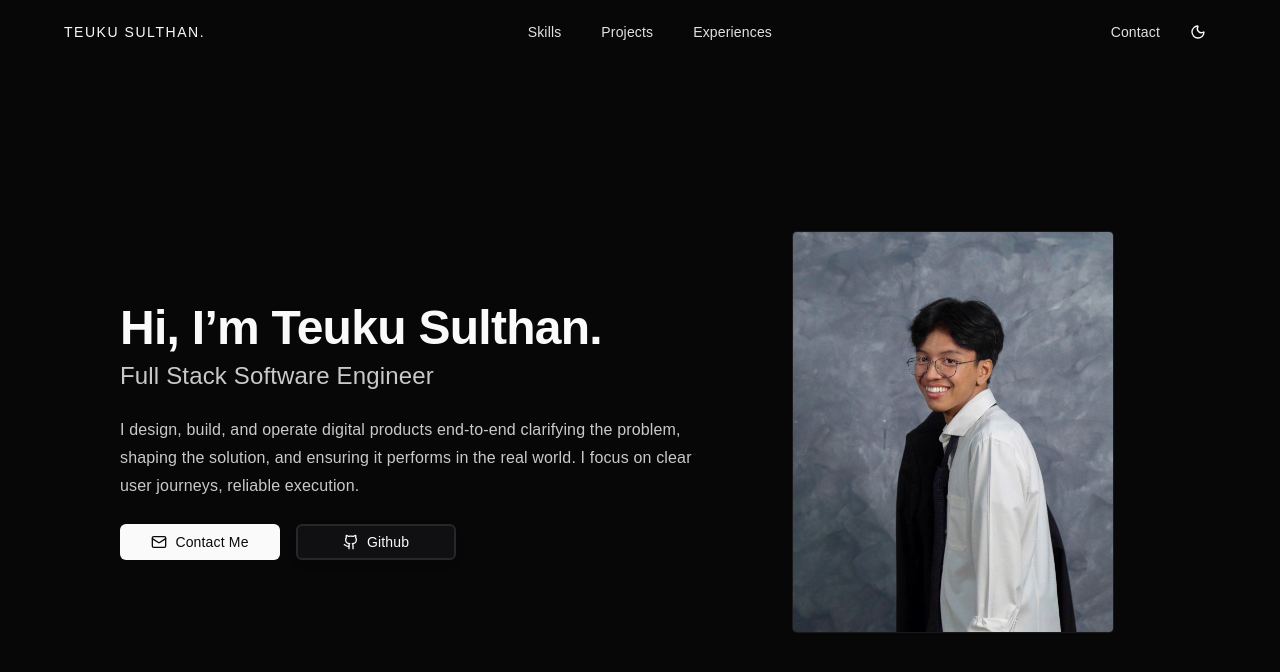
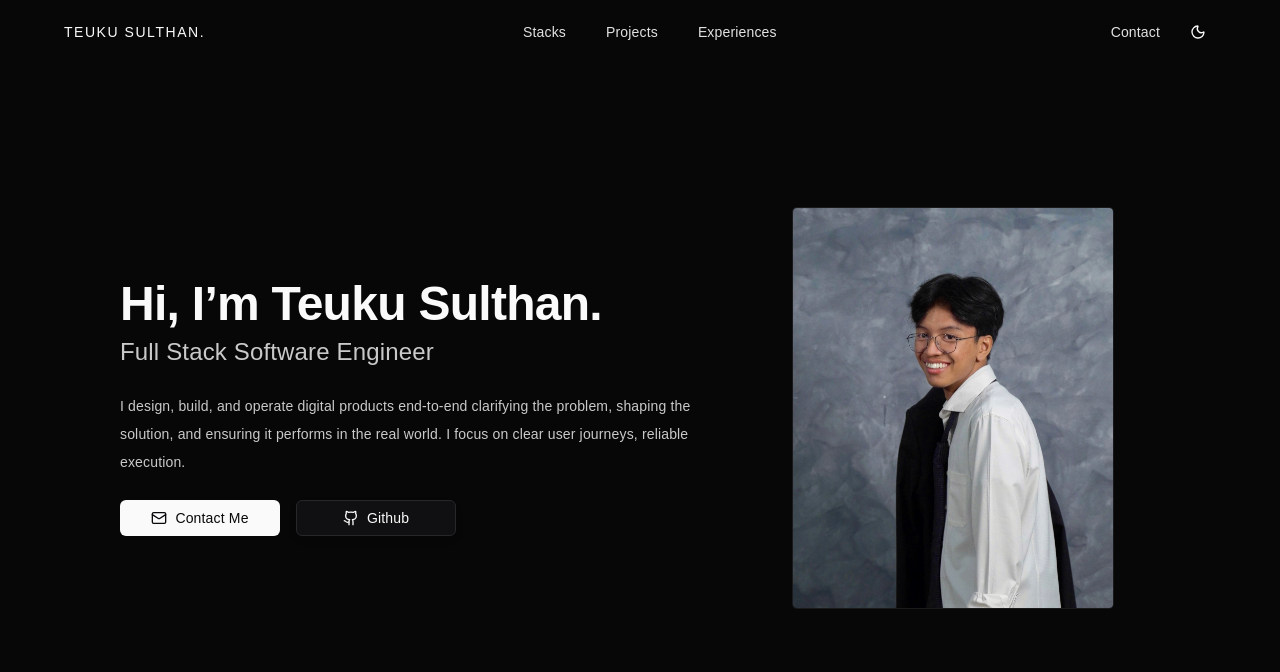
Before and after one commit to teukusulthan/personal-web, a Next.js app: page / in a window 1280 px wide. Shown: the top 672 px of the page. Built offline with nearby package versions, Linux system fonts and the light colour scheme.

Commit message:
fix: adjust responsive contents size

```diff
--- a/components/Hero.tsx
+++ b/components/Hero.tsx
@@ -6,7 +6,7 @@ import Link from "next/link";
 
 export default function Hero() {
   return (
-    <section className="h-[calc(100vh-65px)] px-10">
+    <section className="h-[calc(100vh-65px)] px-5 md:px-10 pt-20 sm:pt-0 md:pt-20">
       <div className="mx-auto flex h-full max-w-7xl items-start md:items-center pt-12 sm:pt-16 md:pt-0 px-6 sm:px-8 md:px-12 lg:px-20">
         <div className="grid w-full grid-cols-1 items-center gap-8 md:grid-cols-12">
           <div className="order-1 md:order-2 md:col-span-5">
@@ -25,13 +25,13 @@ export default function Hero() {
           </div>
 
           <div className="order-2 md:order-1 md:col-span-7 text-center md:text-left">
-            <h1 className="text-3xl font-bold tracking-tight sm:text-4xl lg:text-5xl">
+            <h1 className="text-2xl font-bold tracking-tight sm:text-4xl lg:text-5xl">
               Hi, I’m Teuku Sulthan.
             </h1>
-            <h2 className="mt-2 text-xl text-foreground/80 sm:text-2xl">
+            <h2 className="mt-2 text-md text-foreground/80 sm:text-2xl">
               Full Stack Software Engineer
             </h2>
-            <p className="mt-6 max-w-2xl text-base leading-7 text-foreground/80 sm:text-md mx-auto md:mx-0">
+            <p className="mt-6 max-w-2xl text-sm leading-7 text-foreground/80 sm:text-md mx-auto md:mx-0">
               I design, build, and operate digital products end-to-end
               clarifying the problem, shaping the solution, and ensuring it
               performs in the real world. I focus on clear user journeys,
@@ -40,7 +40,7 @@ export default function Hero() {
 
             <Button
               asChild
-              className="mt-6 w-40 mr-4 gap-2  rounded-lg font-medium"
+              className="mt-6 w-35 sm:w-40 mr-4 gap-2 rounded-lg font-medium"
             >
               <Link
                 href="mailto:teukusultanul@gmail.com"
@@ -54,7 +54,7 @@ export default function Hero() {
             <Button
               variant="outline"
               asChild
-              className="mt-6 rounded-lg border-2 border-primary w-40 mr-3 gap-2"
+              className="mt-6 rounded-lg border border-primary w-35 sm:w-40 gap-2"
             >
               <Link
                 href="https://github.com/teukusulthan"
--- a/components/Navbar.tsx
+++ b/components/Navbar.tsx
@@ -58,8 +58,7 @@ export default function NavBar() {
     : "Toggle theme";
 
   return (
-    <nav className="relative flex h-16 justify-between px-6 md:px-8 lg:px-16 bg-background text-foreground">
-      {/* Brand */}
+    <nav className="fixed top-0 left-0 right-0 flex h-16 justify-between px-6 md:px-8 lg:px-16 bg-background text-foreground">
       <div className="flex h-full items-center">
         <p className="cursor-pointer tracking-widest text-sm hover:opacity-90">
           TEUKU SULTHAN.
@@ -69,16 +68,16 @@ export default function NavBar() {
       <div className="hidden md:flex items-center justify-center gap-2">
         <Button variant="ghost" asChild className="font-medium">
           <Link
-            href="#skills"
-            className="text-md text-foreground/90 hover:text-foreground transition-colors"
+            href="#stack"
+            className="text-md text-foreground/90 hover:text-foreground transition-all"
           >
-            Skills
+            Stacks
           </Link>
         </Button>
         <Button variant="ghost" asChild className="font-medium">
           <Link
             href="#projects"
-            className="text-md text-foreground/90 hover:text-foreground transition-colors"
+            className="text-md text-foreground/90 hover:text-foreground transition-all"
           >
             Projects
           </Link>
@@ -86,7 +85,7 @@ export default function NavBar() {
         <Button variant="ghost" asChild className="font-medium">
           <Link
             href="#experiences"
-            className="text-md text-foreground/90 hover:text-foreground transition-colors"
+            className="text-md text-foreground/90 hover:text-foreground transition-all"
           >
             Experiences
           </Link>
@@ -110,6 +109,7 @@ export default function NavBar() {
         </div>
 
         <Button
+          className="cursor-pointer"
           variant="ghost"
           size="icon"
           aria-label={ariaLabel}
--- a/components/ui/button.tsx
+++ b/components/ui/button.tsx
@@ -1,8 +1,8 @@
-import * as React from "react"
-import { Slot } from "@radix-ui/react-slot"
-import { cva, type VariantProps } from "class-variance-authority"
+import * as React from "react";
+import { Slot } from "@radix-ui/react-slot";
+import { cva, type VariantProps } from "class-variance-authority";
 
-import { cn } from "@/lib/utils"
+import { cn } from "@/lib/utils";
 
 const buttonVariants = cva(
   "inline-flex items-center justify-center gap-2 whitespace-nowrap rounded-md text-sm font-medium transition-all disabled:pointer-events-none disabled:opacity-50 [&_svg]:pointer-events-none [&_svg:not([class*='size-'])]:size-4 shrink-0 [&_svg]:shrink-0 outline-none focus-visible:border-ring focus-visible:ring-ring/50 focus-visible:ring-[3px] aria-invalid:ring-destructive/20 dark:aria-invalid:ring-destructive/40 aria-invalid:border-destructive",
@@ -17,7 +17,7 @@ const buttonVariants = cva(
         secondary:
           "bg-secondary text-secondary-foreground hover:bg-secondary/80",
         ghost:
-          "hover:bg-accent hover:text-accent-foreground dark:hover:bg-accent/50",
+          "hover:text-accent-foreground hover:scale-105 transition-all duration-500",
         link: "text-primary underline-offset-4 hover:underline",
       },
       size: {
@@ -34,7 +34,7 @@ const buttonVariants = cva(
       size: "default",
     },
   }
-)
+);
 
 function Button({
   className,
@@ -44,9 +44,9 @@ function Button({
   ...props
 }: React.ComponentProps<"button"> &
   VariantProps<typeof buttonVariants> & {
-    asChild?: boolean
+    asChild?: boolean;
   }) {
-  const Comp = asChild ? Slot : "button"
+  const Comp = asChild ? Slot : "button";
 
   return (
     <Comp
@@ -54,7 +54,7 @@ function Button({
       className={cn(buttonVariants({ variant, size, className }))}
       {...props}
     />
-  )
+  );
 }
 
-export { Button, buttonVariants }
+export { Button, buttonVariants };
```
Also changed, not shown: components/Tech Stack.tsx (added).
